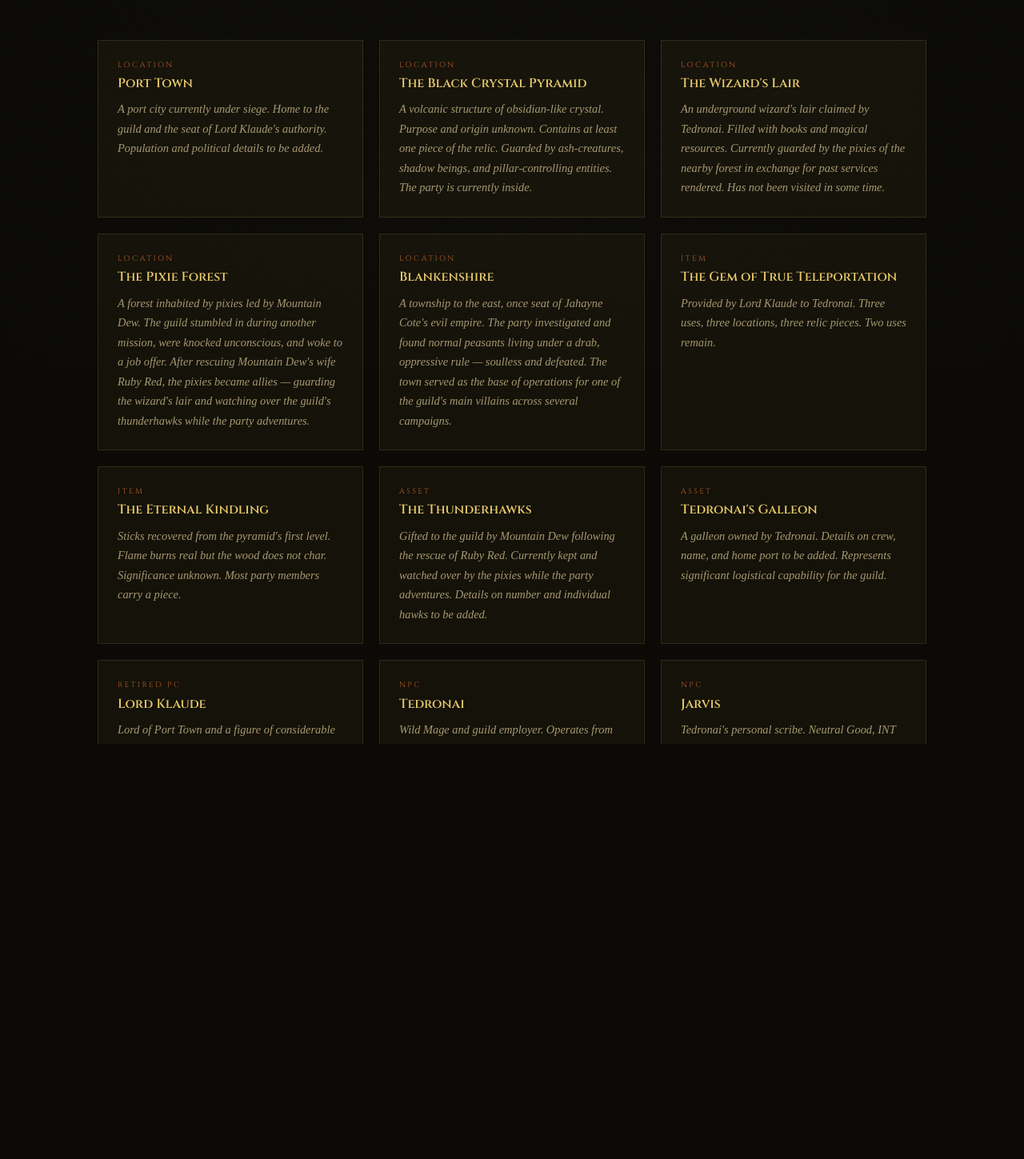
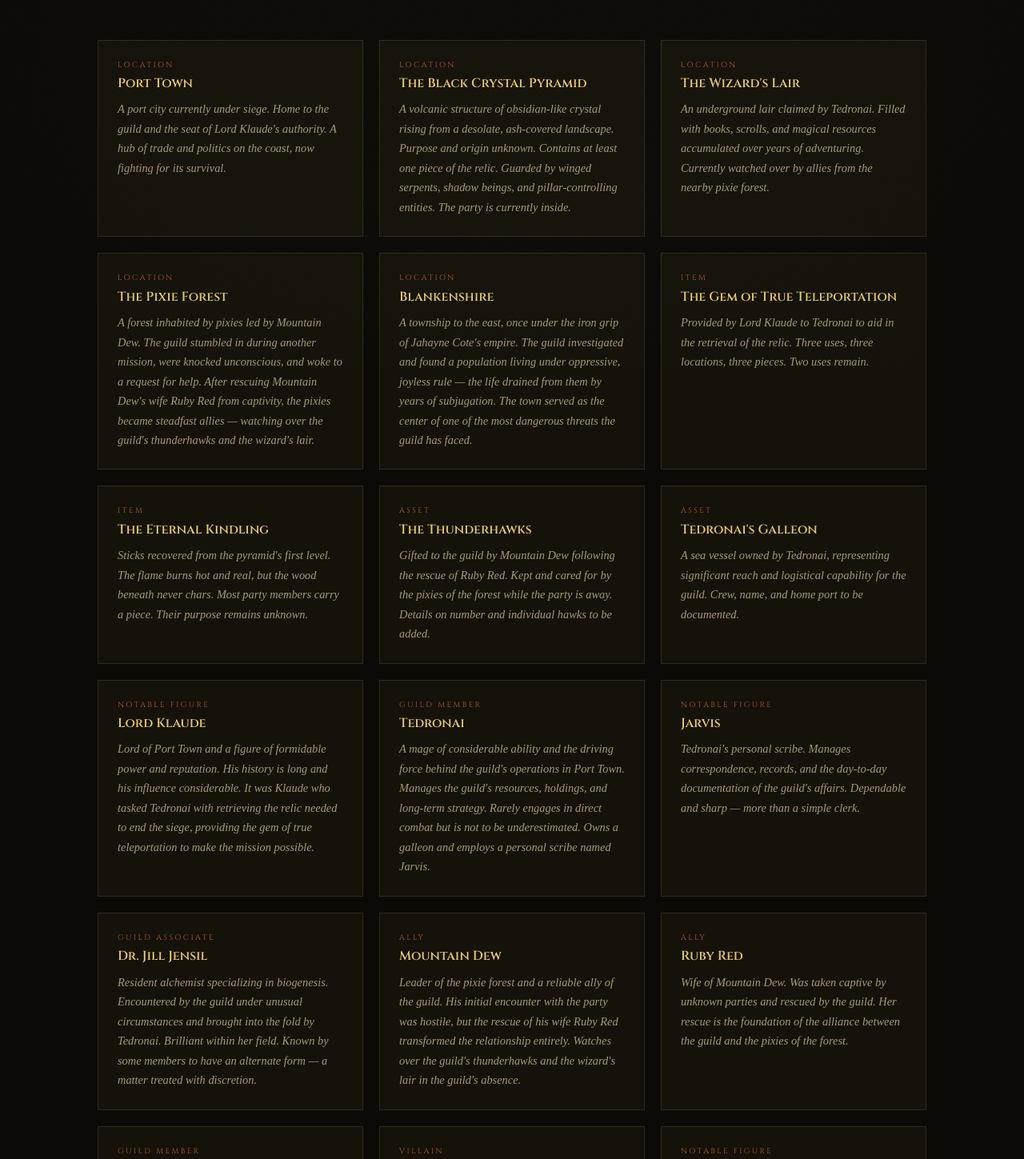
Before and after one commit to TeddyRony/Port-Town-Chronicles, a plain HTML site: page lore.html in a window 1280 px wide. Shown: the part 341-1790 px from the top of the page at 80% size. Drawn offline with Linux system fonts and the light colour scheme; a web font is replaced by a local one.

Commit message:
lore perspective update

```diff
--- a/lore.html
+++ b/lore.html
@@ -37,109 +37,109 @@
         <div class="lore-item">
           <p class="lore-item-type">Location</p>
           <h3 class="lore-item-title">Port Town</h3>
-          <p class="lore-item-body">A port city currently under siege. Home to the guild and the seat of Lord Klaude's authority. Population and political details to be added.</p>
+          <p class="lore-item-body">A port city currently under siege. Home to the guild and the seat of Lord Klaude's authority. A hub of trade and politics on the coast, now fighting for its survival.</p>
         </div>
 
         <div class="lore-item">
           <p class="lore-item-type">Location</p>
           <h3 class="lore-item-title">The Black Crystal Pyramid</h3>
-          <p class="lore-item-body">A volcanic structure of obsidian-like crystal. Purpose and origin unknown. Contains at least one piece of the relic. Guarded by ash-creatures, shadow beings, and pillar-controlling entities. The party is currently inside.</p>
+          <p class="lore-item-body">A volcanic structure of obsidian-like crystal rising from a desolate, ash-covered landscape. Purpose and origin unknown. Contains at least one piece of the relic. Guarded by winged serpents, shadow beings, and pillar-controlling entities. The party is currently inside.</p>
         </div>
 
         <div class="lore-item">
           <p class="lore-item-type">Location</p>
           <h3 class="lore-item-title">The Wizard's Lair</h3>
-          <p class="lore-item-body">An underground wizard's lair claimed by Tedronai. Filled with books and magical resources. Currently guarded by the pixies of the nearby forest in exchange for past services rendered. Has not been visited in some time.</p>
+          <p class="lore-item-body">An underground lair claimed by Tedronai. Filled with books, scrolls, and magical resources accumulated over years of adventuring. Currently watched over by allies from the nearby pixie forest.</p>
         </div>
 
         <div class="lore-item">
           <p class="lore-item-type">Location</p>
           <h3 class="lore-item-title">The Pixie Forest</h3>
-          <p class="lore-item-body">A forest inhabited by pixies led by Mountain Dew. The guild stumbled in during another mission, were knocked unconscious, and woke to a job offer. After rescuing Mountain Dew's wife Ruby Red, the pixies became allies — guarding the wizard's lair and watching over the guild's thunderhawks while the party adventures.</p>
+          <p class="lore-item-body">A forest inhabited by pixies led by Mountain Dew. The guild stumbled in during another mission, were knocked unconscious, and woke to a request for help. After rescuing Mountain Dew's wife Ruby Red from captivity, the pixies became steadfast allies — watching over the guild's thunderhawks and the wizard's lair.</p>
         </div>
 
         <div class="lore-item">
           <p class="lore-item-type">Location</p>
           <h3 class="lore-item-title">Blankenshire</h3>
-          <p class="lore-item-body">A township to the east, once seat of Jahayne Cote's evil empire. The party investigated and found normal peasants living under a drab, oppressive rule — soulless and defeated. The town served as the base of operations for one of the guild's main villains across several campaigns.</p>
+          <p class="lore-item-body">A township to the east, once under the iron grip of Jahayne Cote's empire. The guild investigated and found a population living under oppressive, joyless rule — the life drained from them by years of subjugation. The town served as the center of one of the most dangerous threats the guild has faced.</p>
         </div>
 
         <div class="lore-item">
           <p class="lore-item-type">Item</p>
           <h3 class="lore-item-title">The Gem of True Teleportation</h3>
-          <p class="lore-item-body">Provided by Lord Klaude to Tedronai. Three uses, three locations, three relic pieces. Two uses remain.</p>
+          <p class="lore-item-body">Provided by Lord Klaude to Tedronai to aid in the retrieval of the relic. Three uses, three locations, three pieces. Two uses remain.</p>
         </div>
 
         <div class="lore-item">
           <p class="lore-item-type">Item</p>
           <h3 class="lore-item-title">The Eternal Kindling</h3>
-          <p class="lore-item-body">Sticks recovered from the pyramid's first level. Flame burns real but the wood does not char. Significance unknown. Most party members carry a piece.</p>
+          <p class="lore-item-body">Sticks recovered from the pyramid's first level. The flame burns hot and real, but the wood beneath never chars. Most party members carry a piece. Their purpose remains unknown.</p>
         </div>
 
         <div class="lore-item">
           <p class="lore-item-type">Asset</p>
           <h3 class="lore-item-title">The Thunderhawks</h3>
-          <p class="lore-item-body">Gifted to the guild by Mountain Dew following the rescue of Ruby Red. Currently kept and watched over by the pixies while the party adventures. Details on number and individual hawks to be added.</p>
+          <p class="lore-item-body">Gifted to the guild by Mountain Dew following the rescue of Ruby Red. Kept and cared for by the pixies of the forest while the party is away. Details on number and individual hawks to be added.</p>
         </div>
 
         <div class="lore-item">
           <p class="lore-item-type">Asset</p>
           <h3 class="lore-item-title">Tedronai's Galleon</h3>
-          <p class="lore-item-body">A galleon owned by Tedronai. Details on crew, name, and home port to be added. Represents significant logistical capability for the guild.</p>
+          <p class="lore-item-body">A sea vessel owned by Tedronai, representing significant reach and logistical capability for the guild. Crew, name, and home port to be documented.</p>
         </div>
 
         <div class="lore-item">
-          <p class="lore-item-type">Retired PC</p>
+          <p class="lore-item-type">Notable Figure</p>
           <h3 class="lore-item-title">Lord Klaude</h3>
-          <p class="lore-item-body">Lord of Port Town and a figure of considerable power and history. A long-played character now retired from active adventuring — his level simply too high to run alongside the current party. Commissioned Tedronai to retrieve a relic capable of ending the siege, providing the gem of true teleportation to make it possible.</p>
+          <p class="lore-item-body">Lord of Port Town and a figure of formidable power and reputation. His history is long and his influence considerable. It was Klaude who tasked Tedronai with retrieving the relic needed to end the siege, providing the gem of true teleportation to make the mission possible.</p>
         </div>
 
         <div class="lore-item">
-          <p class="lore-item-type">NPC</p>
+          <p class="lore-item-type">Guild Member</p>
           <h3 class="lore-item-title">Tedronai</h3>
-          <p class="lore-item-body">Wild Mage and guild employer. Operates from Port Town, managing both the guild and various holdings in the region. Intelligent, measured, and less helpless in a fight than he appears. His true nature as a Wild Mage is not widely known.</p>
+          <p class="lore-item-body">A mage of considerable ability and the driving force behind the guild's operations in Port Town. Manages the guild's resources, holdings, and long-term strategy. Rarely engages in direct combat but is not to be underestimated. Owns a galleon and employs a personal scribe named Jarvis.</p>
         </div>
 
         <div class="lore-item">
-          <p class="lore-item-type">NPC</p>
+          <p class="lore-item-type">Notable Figure</p>
           <h3 class="lore-item-title">Jarvis</h3>
-          <p class="lore-item-body">Tedronai's personal scribe. Neutral Good, INT 13. Manages records and correspondence for Tedronai's operations. Reliable and capable — more than a note-taker.</p>
+          <p class="lore-item-body">Tedronai's personal scribe. Manages correspondence, records, and the day-to-day documentation of the guild's affairs. Dependable and sharp — more than a simple clerk.</p>
         </div>
 
         <div class="lore-item">
           <p class="lore-item-type">Guild Associate</p>
           <h3 class="lore-item-title">Dr. Jill Jensil</h3>
-          <p class="lore-item-body">Resident alchemist specializing in biogenesis. The guild encountered her mid-experiment — whatever she was working on likely caused her transformation into Mrs. Hilde, a powerful alter ego known to select guild members. Recruited by Tedronai on the spot. Her research continues under guild protection.</p>
+          <p class="lore-item-body">Resident alchemist specializing in biogenesis. Encountered by the guild under unusual circumstances and brought into the fold by Tedronai. Brilliant within her field. Known by some members to have an alternate form — a matter treated with discretion.</p>
         </div>
 
         <div class="lore-item">
           <p class="lore-item-type">Ally</p>
           <h3 class="lore-item-title">Mountain Dew</h3>
-          <p class="lore-item-body">Leader of the pixie forest. Ambushed the guild on first contact, then enlisted their help to rescue his wife Ruby Red. Rewarded the party with thunderhawks and an ongoing alliance. Currently watches over the guild's mounts and the wizard's lair.</p>
+          <p class="lore-item-body">Leader of the pixie forest and a reliable ally of the guild. His initial encounter with the party was hostile, but the rescue of his wife Ruby Red transformed the relationship entirely. Watches over the guild's thunderhawks and the wizard's lair in the guild's absence.</p>
         </div>
 
         <div class="lore-item">
           <p class="lore-item-type">Ally</p>
           <h3 class="lore-item-title">Ruby Red</h3>
-          <p class="lore-item-body">Wife of Mountain Dew, the pixie forest leader. Was taken by unknown parties and rescued by the guild. Her rescue cemented the alliance between the party and the pixies.</p>
+          <p class="lore-item-body">Wife of Mountain Dew. Was taken captive by unknown parties and rescued by the guild. Her rescue is the foundation of the alliance between the guild and the pixies of the forest.</p>
         </div>
 
         <div class="lore-item">
           <p class="lore-item-type">Guild Member</p>
           <h3 class="lore-item-title">Raythe</h3>
-          <p class="lore-item-body">Elven ranger and one of the guild's founding members. Served as the party's primary scout in the early adventures. Expert dual-swordsman with a firebrand longsword and a well-known hatred of Ogres. Travels with Fenris, a war dog summoned via an Onyx Dog figurine.</p>
+          <p class="lore-item-body">An elven ranger and one of the guild's founding members. Served as the party's primary scout in the early days of their adventures together. A skilled dual-swordsman with a fierce and well-documented hatred of Ogres. Travels with Fenris, a war dog companion.</p>
         </div>
 
         <div class="lore-item">
           <p class="lore-item-type">Villain</p>
           <h3 class="lore-item-title">Jahayne Cote</h3>
-          <p class="lore-item-body">Leader of an evil empire based in Blankenshire to the east. The party investigated his territory and found an oppressed, soulless population under his rule. Became the main villain across several campaigns. Responsible for unleashing a plague on Port Town. Eventually escaped after the party bested his forces and left Trex Bullock for dead.</p>
+          <p class="lore-item-body">A warlord who built an empire of fear and subjugation centered on Blankenshire. His reach extended far and his methods left entire towns hollow and defeated. He unleashed a plague on Port Town and commanded powerful forces including Trex Bullock. After a climactic confrontation with the guild, he abandoned his general and escaped. His whereabouts remain unknown.</p>
         </div>
 
         <div class="lore-item">
-          <p class="lore-item-type">Former Villain / Ally</p>
+          <p class="lore-item-type">Notable Figure</p>
           <h3 class="lore-item-title">Trex Bullock</h3>
-          <p class="lore-item-body">Half-ogre general and feared lieutenant of Jahayne Cote. A major antagonist across several adventures — significantly higher level than the party for much of that time. After the guild's eventual showdown with Jahayne's forces, Trex was left for dead by his own master. He survived and later became head of a silver dragon's guard, finding a new and unlikely purpose after his betrayal.</p>
+          <p class="lore-item-body">A half-ogre of immense power and ferocity who served as Jahayne Cote's general for many years. A feared adversary across multiple confrontations with the guild. When the final battle came, Jahayne left him for dead and fled. Trex survived. He has since found a new purpose as the captain of a silver dragon's guard — a surprising turn for a man who was once the guild's most dangerous enemy.</p>
         </div>
 
       </div>
```
